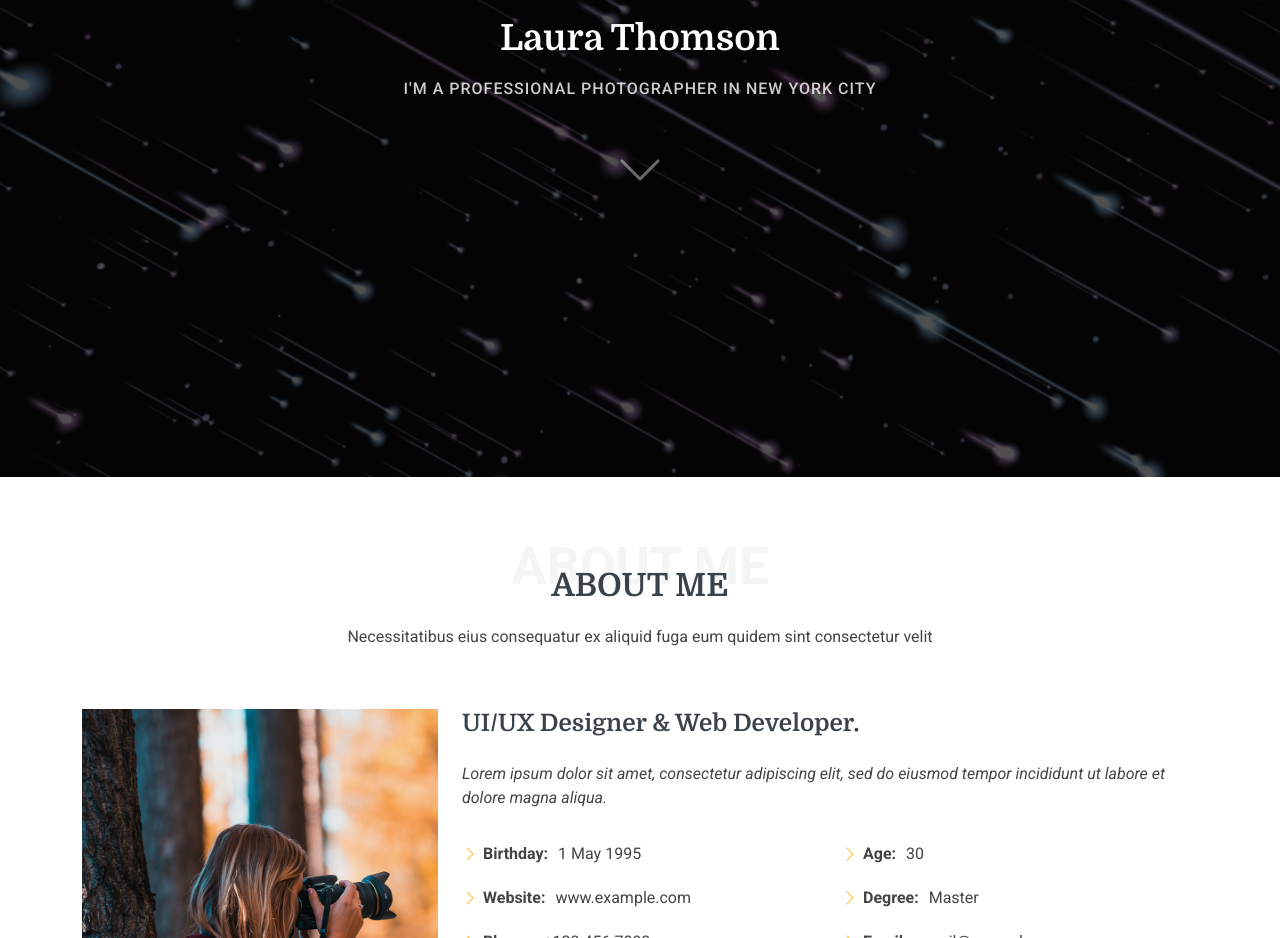
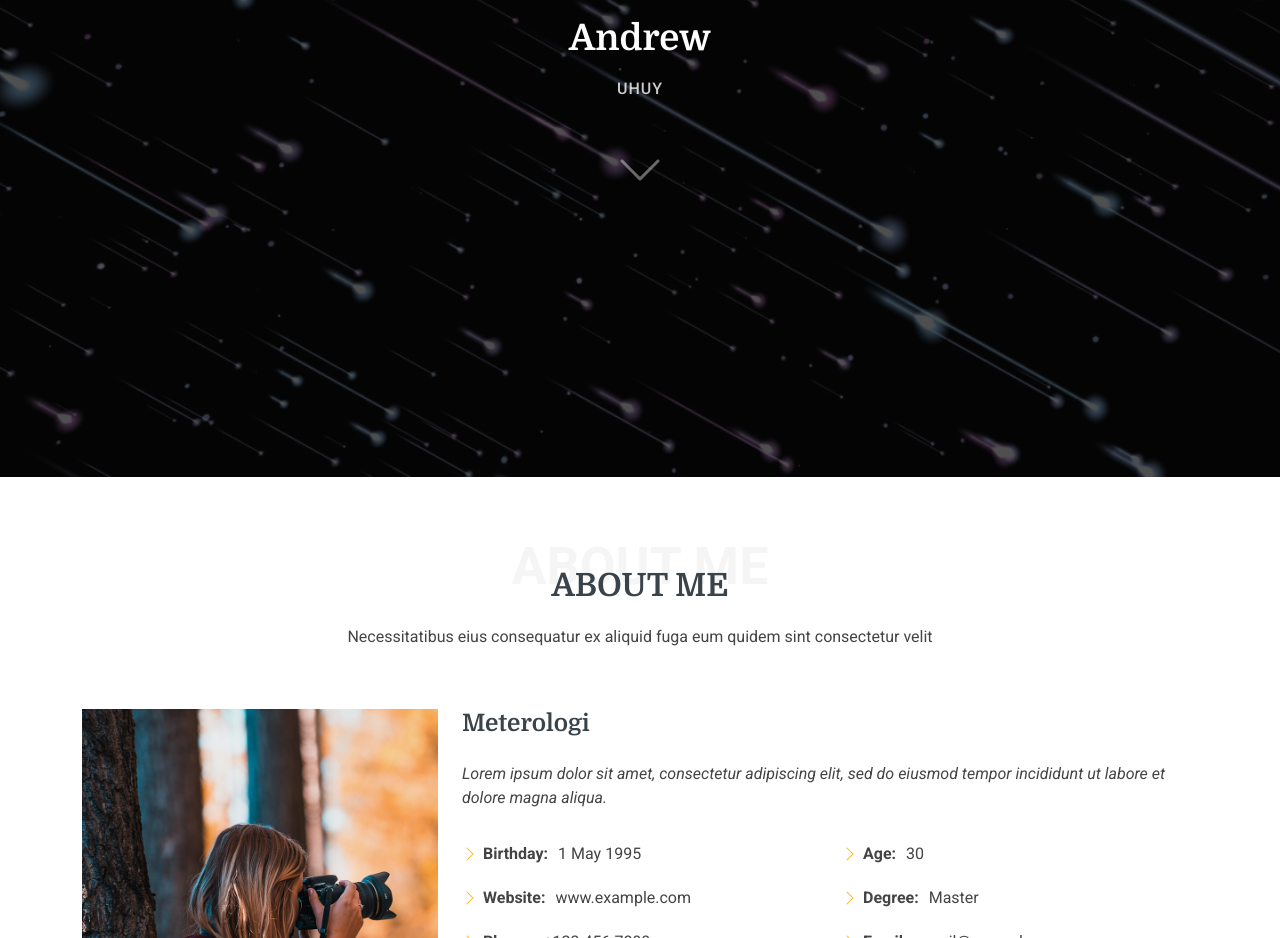
Before and after one commit to tr-77/tr-77.github.io, a plain HTML site: page index.html in a window 1280 px wide. Shown: the part 323-1261 px from the top of the page. Drawn offline with Linux system fonts and the light colour scheme.

Commit message:
Update index.html

```diff
--- a/index.html
+++ b/index.html
@@ -94,8 +94,8 @@
       <img src="assets/img/hero-bg.jpg" alt="" data-aos="fade-in">
 
       <div class="container text-center" data-aos="fade-up" data-aos-delay="100">
-        <h2>Laura Thomson</h2>
-        <p>I'M A PROFESSIONAL PHOTOGRAPHER IN NEW YORK CITY</p>
+        <h2>Andrew</h2>
+        <p>UHUY</p>
         <a href="#about" class="btn-scroll" title="Scroll Down"><i class="bi bi-chevron-down"></i></a>
       </div>
 
@@ -118,7 +118,7 @@
             <img src="assets/img/profile-img.jpg" class="img-fluid" alt="">
           </div>
           <div class="col-lg-8 content">
-            <h2>UI/UX Designer &amp; Web Developer.</h2>
+            <h2>Meterologi</h2>
             <p class="fst-italic py-3">
               Lorem ipsum dolor sit amet, consectetur adipiscing elit, sed do eiusmod tempor incididunt ut labore et dolore
               magna aliqua.
```
